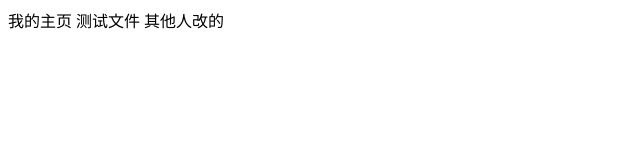
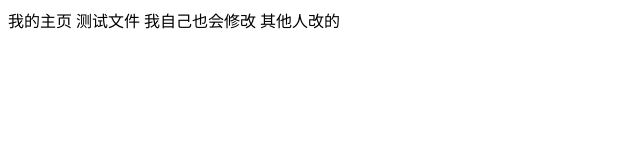
Before and after one commit to 1410475107/mycoder, a website: page index.html in a window 1280 px wide. Shown: the whole page, without its empty margins (0-640 px from the left). Drawn offline with Linux system fonts and the light colour scheme.

Commit message:
为什么提交

```diff
--- a/index.html
+++ b/index.html
@@ -11,6 +11,7 @@
 
     测试文件
 
+    我自己也会修改
     其他人改的
 </body>
 </html>
```
